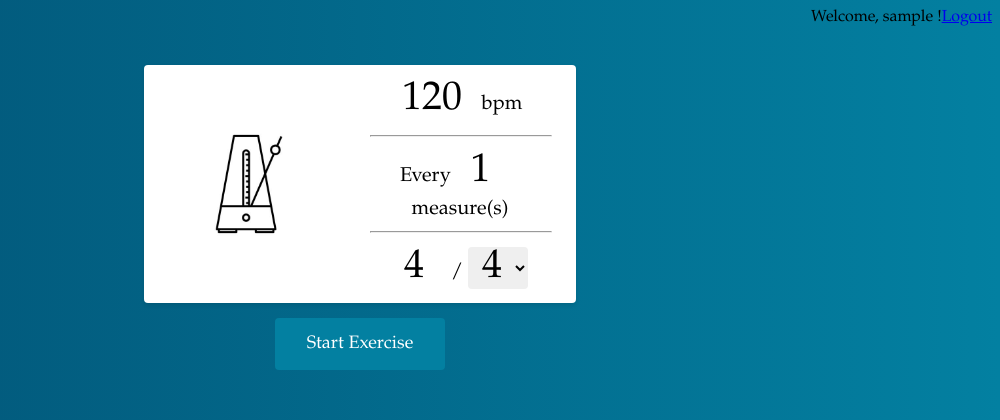
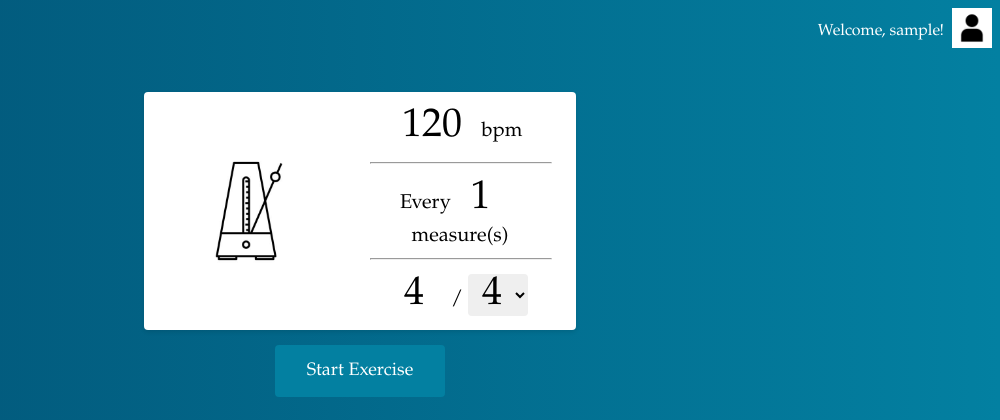
Before and after one commit to tjburk/Music-App, a Django app: page / in a window 1280 px wide. Shown: the top 420 px of the page, without its empty margins (280-1280 px from the left). Run offline with Django 4.2, Linux system fonts and the light colour scheme; the visitor is signed in with stand-in values (Sample User, id 1); some libraries are stand-ins or nearby versions.

Commit message:
Added favicon, more style

```diff
--- a/internal_tempo/settings.py
+++ b/internal_tempo/settings.py
@@ -152,7 +152,7 @@ AUTHENTICATION_BACKENDS = [
     'allauth.account.auth_backends.AuthenticationBackend'
 ]
 
-SITE_ID = 0
+SITE_ID = 2
 LOGIN_REDIRECT_URL = 'home'
 LOGOUT_REDIRECT_URL = 'home'
 
--- a/static/style/loginStyle.css
+++ b/static/style/loginStyle.css
@@ -4,4 +4,13 @@
     align-items: center;
     justify-content: right;
     text-align: center;
+    color: white;
 }
+
+.login img{
+    width: 40px;
+}
+
+.login a{
+    color: white;
+}
--- a/templates/internal_tempo/home.html
+++ b/templates/internal_tempo/home.html
@@ -4,6 +4,7 @@
     <meta charset="UTF-8">
     <title>Internal Tempo</title>
     {% load static %}
+    <link rel="icon" href="{% static 'images/music_note.png' %}">
     <link rel="stylesheet" href="{% static 'style/metronomeStyle.css' %}">
 </head>
 {% include 'internal_tempo/login.html' %}
--- a/templates/internal_tempo/login.html
+++ b/templates/internal_tempo/login.html
@@ -5,10 +5,11 @@
 {# Login #}
 <div class="login">
     {% if user.is_authenticated %}
-        Welcome, {{ user.username }} !
-        <a href="/accounts/logout"> Logout</a>
+        Welcome, {{ user.username }}! &nbsp;
+        <a href="/accounts/logout/">
+            <img src='{% static 'images/profile_icon.jpg' %}' alt="profile_icon">
+        </a>
     {% else %}
         <a href="{% provider_login_url 'google' %}">Login with Google</a>
-        <br>
     {% endif %}
 </div>
```
Also changed, not shown: templates/socialaccount/authentication_error.html (deleted, +0 -10 lines), static/images/music_note.png (added).
